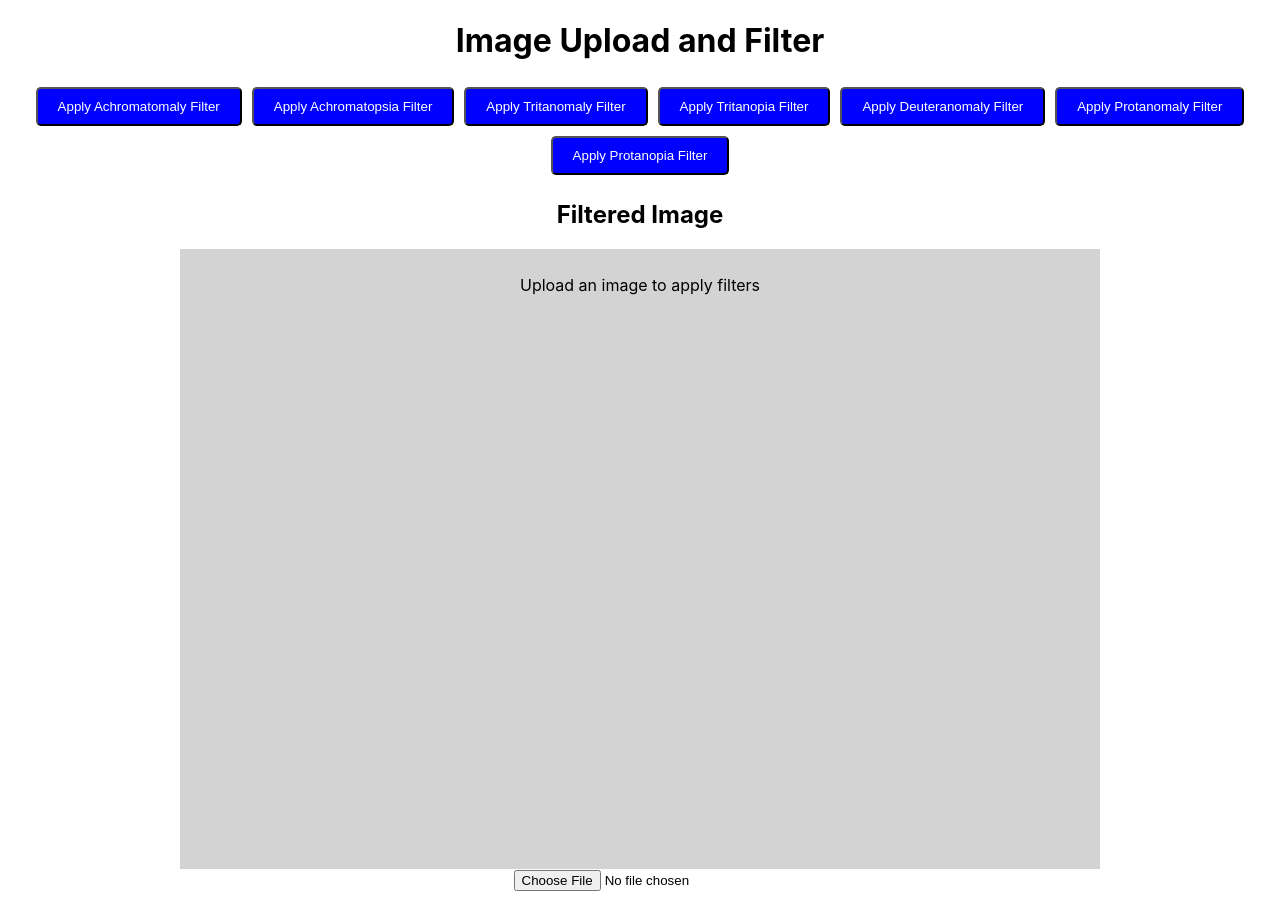
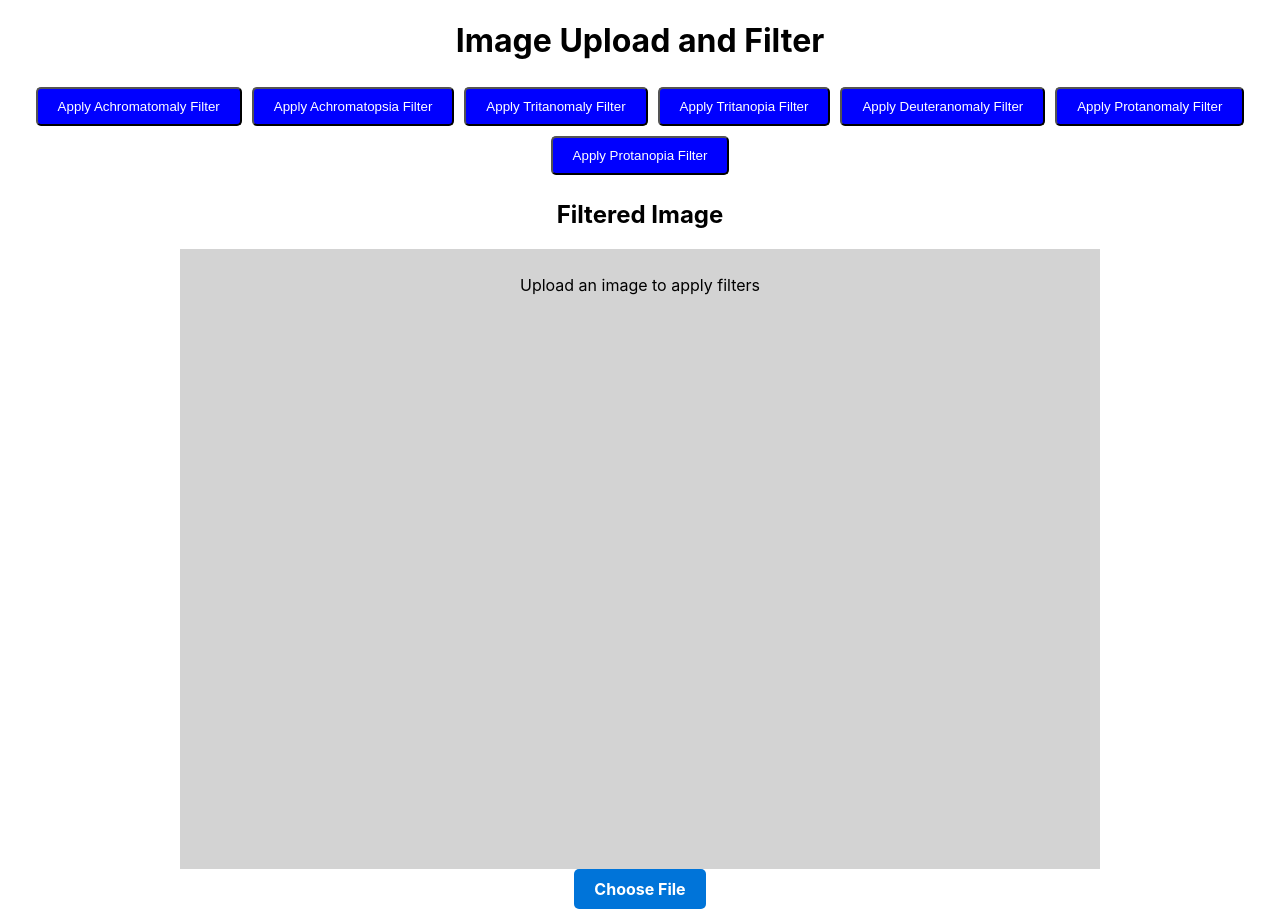
Before and after one commit to Produkt15/Kroma, a React (Create React App) app: page / in a window 1280 px wide. Built offline with nearby package versions, Linux system fonts and the light colour scheme.

Commit message:
less is more

```diff
--- a/src/App.css
+++ b/src/App.css
@@ -51,3 +51,18 @@
 .button:hover {
   background-color: #0056b3; /* Change the color on hover */
 }
+
+.custom-file-upload {
+  display: inline-block;
+  background-color: #0074d9; /* Background color */
+  color: white; /* Text color */
+  padding: 10px 20px; /* Padding */
+  border: none;
+  border-radius: 5px;
+  cursor: pointer;
+  font-weight: bold; /* Make text bold */
+}
+
+.custom-file-upload:hover {
+  background-color: #0056b3; /* Background color on hover */
+}
--- a/src/components/ImageUpload.js
+++ b/src/components/ImageUpload.js
@@ -1,8 +1,8 @@
-// src/components/ImageUpload.js
-
-import React from 'react';
+import React, { useRef } from 'react';
 
 const ImageUpload = ({ onImageSelect, setHasImage }) => {
+  const fileInputRef = useRef(null);
+
   const handleImageUpload = (e) => {
     const file = e.target.files[0];
 
@@ -10,7 +10,7 @@ const ImageUpload = ({ onImageSelect, setHasImage }) => {
       const reader = new FileReader();
 
       reader.onload = (e) => {
-        onImageSelect(e.target.result); // Pass the selected image data back to the parent
+        onImageSelect(e.target.result);
         setHasImage(true);
       };
 
@@ -18,9 +18,22 @@ const ImageUpload = ({ onImageSelect, setHasImage }) => {
     }
   };
 
+  const openFileDialog = () => {
+    fileInputRef.current.click();
+  };
+
   return (
     <div>
-      <input type="file" accept="image/*" onChange={handleImageUpload} />
+      <input
+        type="file"
+        accept="image/*"
+        ref={fileInputRef}
+        style={{ display: 'none' }} // Hide the input element
+        onChange={handleImageUpload}
+      />
+      <label className="custom-file-upload" onClick={openFileDialog}>
+        Choose File
+      </label>
     </div>
   );
 };
```
